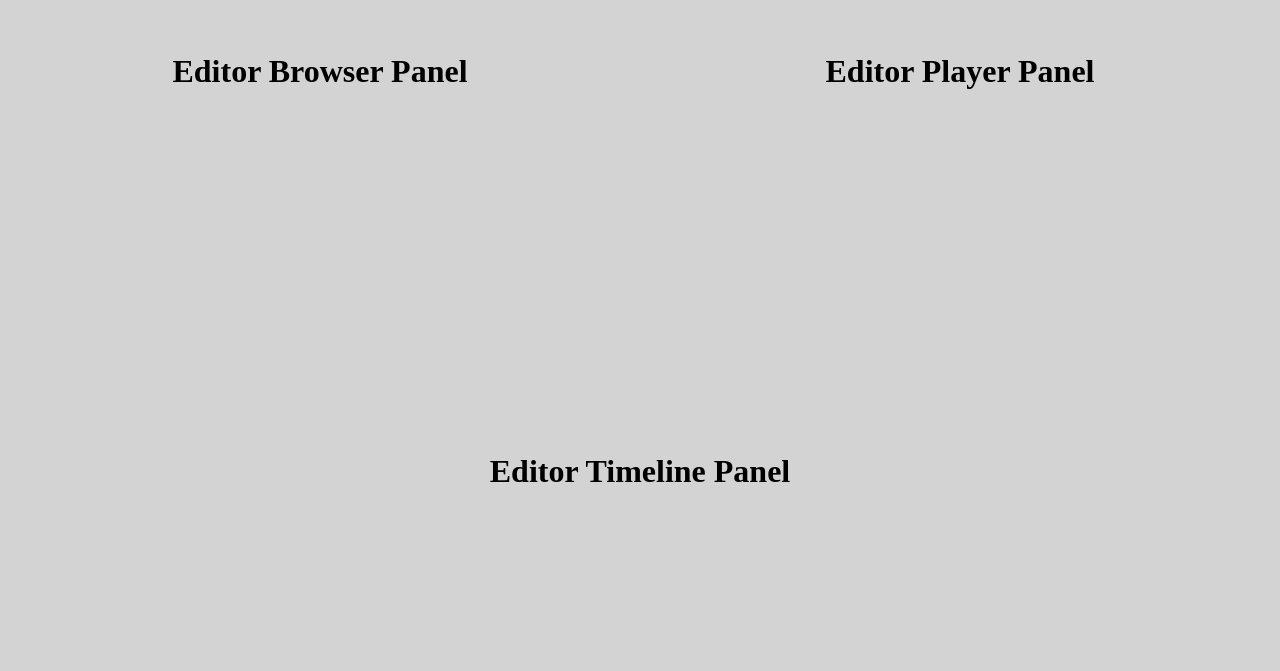
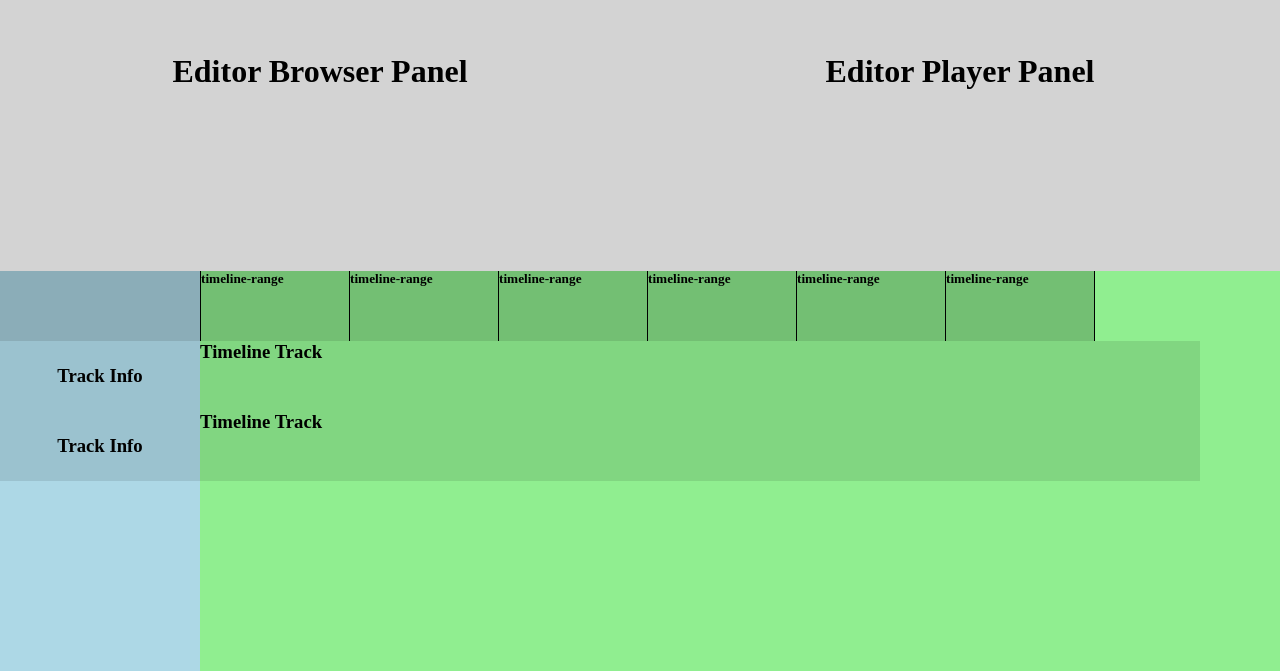
Before and after one commit to mcaligares/timeline-test, a Vue app: page / in a window 1280 px wide. Shown: the part 129-800 px from the top of the page. Built offline with nearby package versions, Linux system fonts and the light colour scheme.

Commit message:
added layout and containers

```diff
--- a/package.json
+++ b/package.json
@@ -12,6 +12,7 @@
   },
   "devDependencies": {
     "@vitejs/plugin-vue": "^2.3.3",
+    "sass": "^1.53.0",
     "vite": "^2.9.9"
   }
 }
--- a/src/App.vue
+++ b/src/App.vue
@@ -10,7 +10,7 @@ import Editor from './components/Editor.vue';
 body {
   margin: 0;
 }
-h1 {
+h1, h2, h3, h4, h5, h6 {
   margin-inline: 0;
   margin-block: 0;
 }
--- a/src/components/Editor.vue
+++ b/src/components/Editor.vue
@@ -12,7 +12,7 @@ import EditorTimeline from './EditorTimeline.vue';
             <EditorPlayer class="editor-panel player"/>
         </div>
         <div class="editor-bottom">
-            <EditorTimeline class="editor-panel timeline"/>
+            <EditorTimeline class="editor-panel"/>
         </div>
     </div>
 </template>
--- a/src/components/EditorTimeline.vue
+++ b/src/components/EditorTimeline.vue
@@ -1,3 +1,7 @@
+<script setup>
+import TimelineContainer from './timeline/TimelineContainer.vue';
+</script>
+
 <template>
-    <h1>Editor Timeline Panel</h1>
+    <TimelineContainer/>
 </template>
--- /dev/null
+++ b/src/components/timeline/TimelineContainer.vue
@@ -0,0 +1,48 @@
+<script setup>
+import TimelineRanges from './TimelineRanges.vue';
+import TimelineInfo from './TimelineInfo.vue';
+import TimelineTrack from './TimelineTrack.vue';
+
+const width = 1000
+</script>
+
+<template>
+    <div class="timeline-container">
+        <div class="timeline-info">
+            <div class="timeline-info-gap"></div>
+            <TimelineInfo/>
+            <TimelineInfo/>
+        </div>
+        <div class="timeline-content">
+            <TimelineRanges :width="width"/>
+            <TimelineTrack :width="width"/>
+            <TimelineTrack :width="width"/>
+        </div>
+    </div>
+</template>
+
+<style lang="scss">
+@import '../../styles/variables.scss';
+
+.timeline-container {
+    height: 100%;
+    background-color: white;
+    display: flex;
+    flex-direction: row;
+    .timeline-info {
+        height: 100%;
+        width: $timeline-info-width;
+        background-color: lightblue;
+        .timeline-info-gap {
+            height: $timeline-range-height;
+            background-color: rgba(#000, 0.2);
+        }
+    }
+    .timeline-content {
+        height: 100%;
+        overflow: scroll;
+        width: calc(100% - $timeline-info-width);
+        background-color: lightgreen;
+    }
+}
+</style>
--- /dev/null
+++ b/src/components/timeline/TimelineInfo.vue
@@ -0,0 +1,17 @@
+<template>
+    <div class="timeline-info-item">
+        <h3>Track Info</h3>
+    </div>
+</template>
+
+<style lang="scss">
+@import '../../styles/variables.scss';
+
+.timeline-info-item {
+    display: flex;
+    align-items: center;
+    justify-content: center;
+    height: $timeline-track-height;
+    background-color: rgba(#000000, 0.1);
+}
+</style>
--- /dev/null
+++ b/src/components/timeline/TimelineInfoTrack.vue
@@ -0,0 +1,5 @@
+<template>
+    <div class="timeline-info-track">
+        <h3>Track Info</h3>
+    </div>
+</template>
--- /dev/null
+++ b/src/components/timeline/TimelineRange.vue
@@ -0,0 +1,15 @@
+<template>
+    <div class="timeline-range">
+        <h5>timeline-range</h5>
+    </div>
+</template>
+
+<style lang="scss">
+@import '../../styles/variables.scss';
+
+.timeline-range {
+    min-width: 150px - 2px;
+    height: $timeline-range-height;
+    background-color: rgba(#000, 0.2);
+}
+</style>
--- /dev/null
+++ b/src/components/timeline/TimelineRanges.vue
@@ -0,0 +1,34 @@
+<script setup>
+import TimelineRange from './TimelineRange.vue';
+
+defineProps({
+    width: Number
+})
+</script>
+
+<template>
+    <div class="timeline-ranges" :style="`width: ${width}px;`">
+        <TimelineRange/>
+        <TimelineRange/>
+        <TimelineRange/>
+        <TimelineRange/>
+        <TimelineRange/>
+        <TimelineRange/>
+    </div>
+</template>
+
+<style lang="scss">
+@import '../../styles/variables.scss';
+
+.timeline-ranges {
+    display: flex;
+    width: 1837.3px;
+    height: $timeline-range-height;
+    .timeline-range {
+        border-left: 1px solid black;
+        &:last-child {
+            border-right: 1px solid black;
+        }
+    }
+}
+</style>
--- /dev/null
+++ b/src/components/timeline/TimelineTrack.vue
@@ -0,0 +1,22 @@
+<script setup>
+defineProps({
+    width: Number
+})
+</script>
+
+<template>
+    <div class="timeline-track" :style="`width: ${width}px;`">
+        <h3>Timeline Track</h3>
+    </div>
+</template>
+
+<style lang="scss">
+@import '../../styles/variables.scss';
+
+.timeline-track {
+    width: 100%;
+    height: $timeline-track-height;
+    background-color: rgba(#000, 0.1);
+}
+
+</style>
--- /dev/null
+++ b/src/styles/variables.scss
@@ -0,0 +1,5 @@
+$timeline-info-width: 200px;
+
+$timeline-range-height: 70px;
+
+$timeline-track-height: 70px;
```
Also changed, not shown: 1 other file (tests, documents, lock files or other folders).
